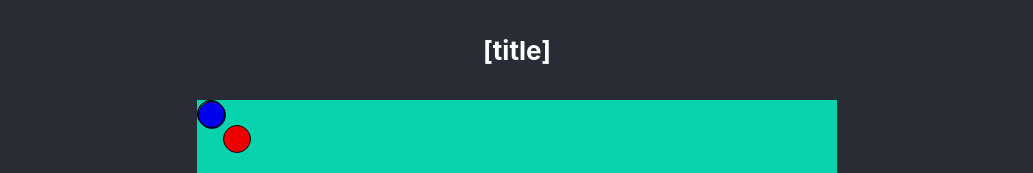
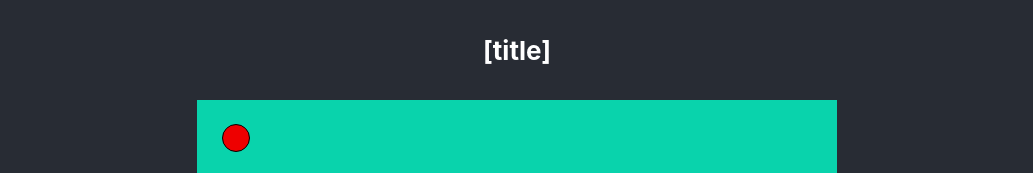
Before and after one commit to TeeWeb/scuttlebutt, a React (Create React App) app: page / in a window 1280 px wide. Shown: the top 173 px of the page, without its empty margins (123-1156 px from the left). Built offline with nearby package versions, Linux system fonts and the light colour scheme.

Commit message:
Fixed issue with Player component that had 'unit' class instead of 'player' class

```diff
--- a/src/App.js
+++ b/src/App.js
@@ -12,7 +12,7 @@
         id: 1,
         name: "Player1",
         units: [
-          { id: 0, posX: 0, posY: 0, isSelected: false, isAlive: true },
+          { id: 0, posX: 10, posY: 200, isSelected: false, isAlive: true },
           { id: 1, posX: 90, posY: 90, isSelected: false, isAlive: true },
           { id: 2, posX: 30, posY: 90, isSelected: false, isAlive: false }
         ],
--- a/src/Components/Player.js
+++ b/src/Components/Player.js
@@ -52,7 +52,7 @@
   }
 
   render() {
-    const classes = "unit " + this.props.name;
+    const classes = "player " + this.props.name;
     const livingUnits = this.state.units.map((unit, i) => {
       if (unit.isAlive) {
         return (
```
